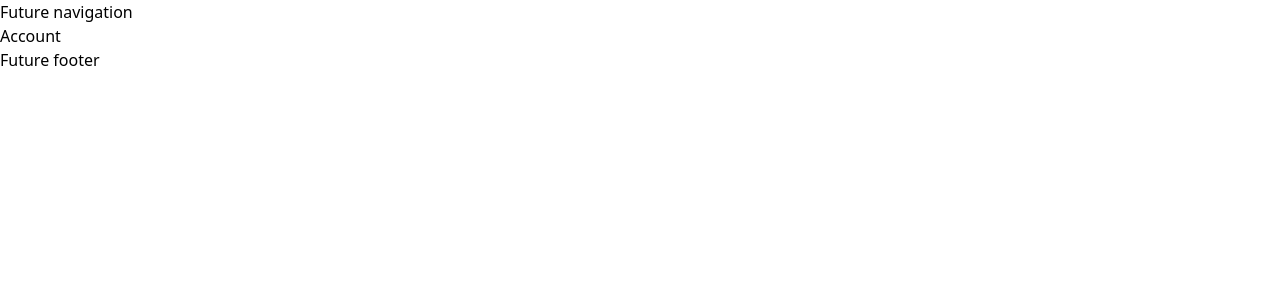
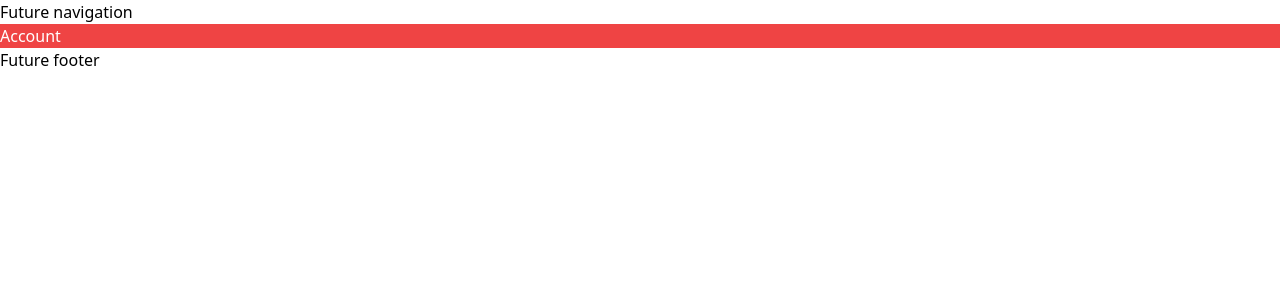
Before and after one commit to AlexTkCk/diploma_everlabs, a React (Create React App) app in the folder client/: page /account in a window 1280 px wide. Shown: the top 300 px of the page. Built offline with nearby package versions, Linux system fonts and the light colour scheme.

Commit message:
v-11-animate-pages/2/Added pages animations

```diff
--- a/client/src/pages/Account.tsx
+++ b/client/src/pages/Account.tsx
@@ -1,10 +1,16 @@
 import React from 'react';
+import {pageVariants} from "../styles/variants";
+import {motion} from "framer-motion";
 
 const Account = () => {
     return (
-        <div>
+        <motion.div className={'bg-red-500 text-white'}
+                    variants={pageVariants}
+                    initial={'initial'}
+                    animate={'animate'}
+                    exit={'exit'}>
             Account
-        </div>
+        </motion.div>
     );
 };
 
--- a/client/src/pages/GameRoom.tsx
+++ b/client/src/pages/GameRoom.tsx
@@ -1,10 +1,16 @@
 import React from 'react';
+import {pageVariants} from "../styles/variants";
+import {motion} from "framer-motion";
 
 const GameRoom = () => {
     return (
-        <div>
+        <motion.div className={'bg-red-500 text-white'}
+                    variants={pageVariants}
+                    initial={'initial'}
+                    animate={'animate'}
+                    exit={'exit'}>
             GameRoom
-        </div>
+        </motion.div>
     );
 };
 
--- a/client/src/pages/Home.tsx
+++ b/client/src/pages/Home.tsx
@@ -1,10 +1,16 @@
+import {motion} from 'framer-motion';
 import React from 'react';
+import {pageVariants} from "../styles/variants";
 
 const Home = () => {
     return (
-        <div>
+        <motion.div className={'bg-red-500 text-white'}
+                    variants={pageVariants}
+                    initial={'initial'}
+                    animate={'animate'}
+                    exit={'exit'}>
             Home
-        </div>
+        </motion.div>
     );
 };
 
--- a/client/src/pages/LeaderBoard.tsx
+++ b/client/src/pages/LeaderBoard.tsx
@@ -1,10 +1,16 @@
 import React from 'react';
+import {pageVariants} from "../styles/variants";
+import {motion} from "framer-motion";
 
 const LeaderBoard = () => {
     return (
-        <div>
+        <motion.div className={'bg-red-500 text-white'}
+                    variants={pageVariants}
+                    initial={'initial'}
+                    animate={'animate'}
+                    exit={'exit'}>
             LeaderBoard
-        </div>
+        </motion.div>
     );
 };
 
```
